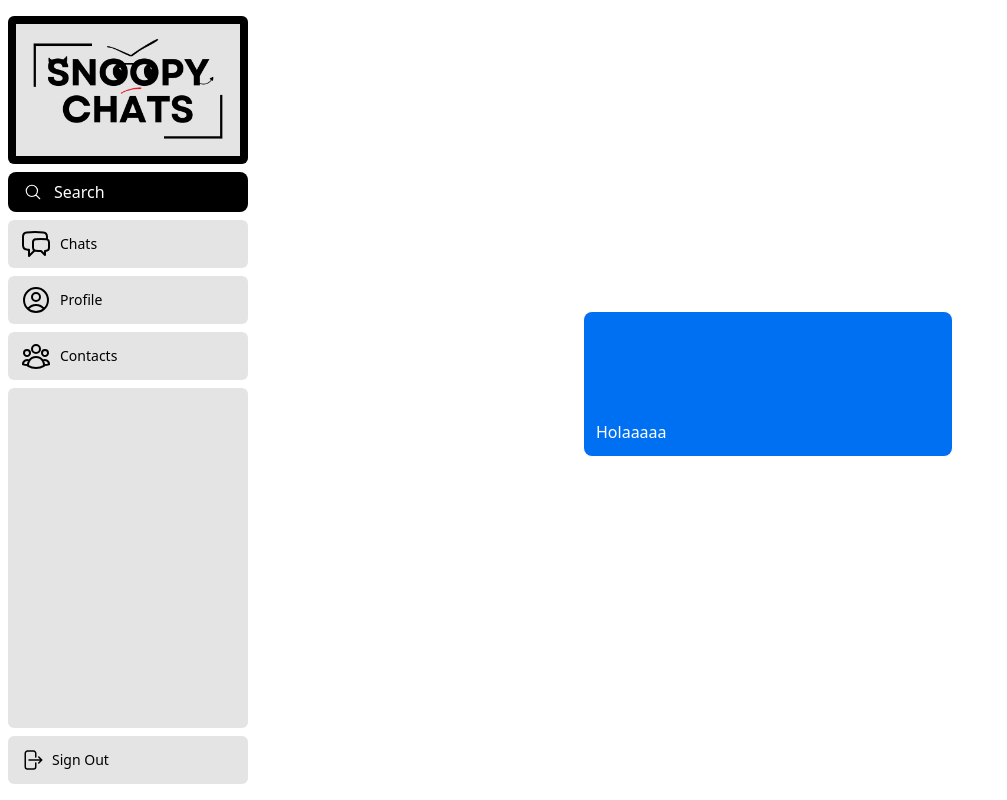
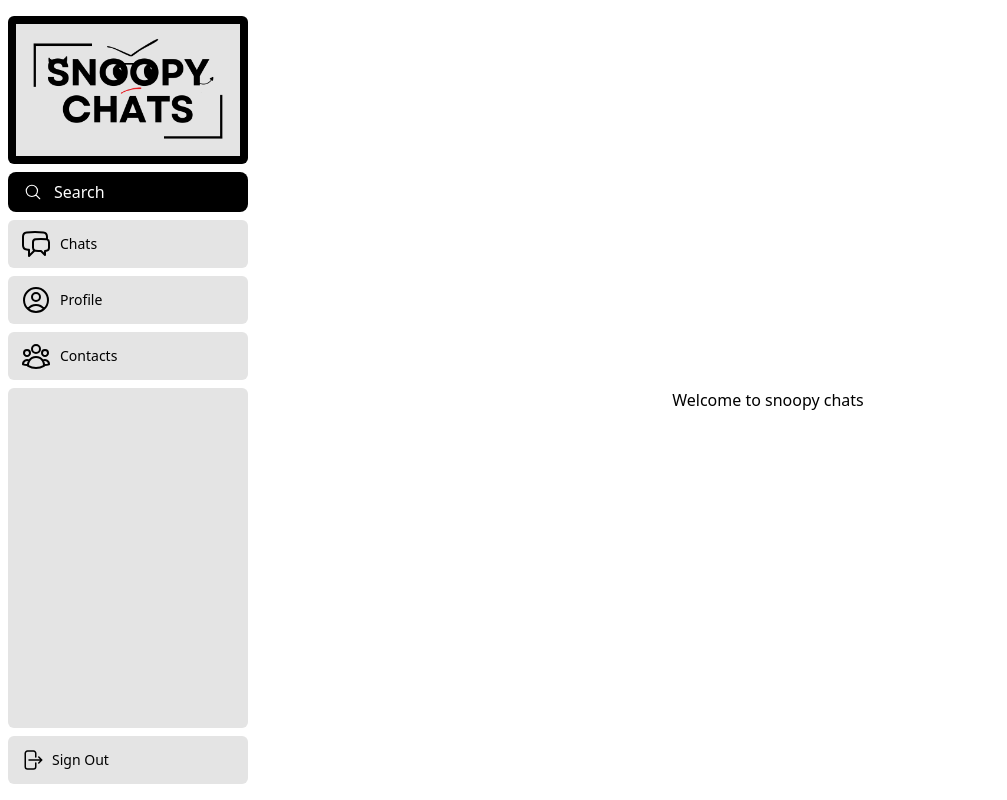
Before and after one commit to azazel-oss/snoopy, a Next.js app: page /dashboard in a window 1280 px wide. Shown: the whole page, without its empty margins (0-1007 px from the left). Built offline with nearby package versions, Linux system fonts and the light colour scheme.

Commit message:
give dashboard its own route

```diff
--- a/app/(portal)/dashboard/page.tsx
+++ /dev/null
@@ -1,11 +0,0 @@
-export default function Home() {
-  return (
-    <main className="flex items-center justify-center md:h-screen">
-      <div className="relative mx-auto flex w-full max-w-[400px] flex-col space-y-2.5 p-4 md:-mt-32">
-        <div className="flex h-20 w-full items-end rounded-lg bg-blue-500 p-3 md:h-36">
-          <div className="w-32 text-white md:w-36">Holaaaaa</div>
-        </div>
-      </div>
-    </main>
-  )
-}
--- a/app/(portal)/dashboard/layout.tsx
+++ b/app/dashboard/layout.tsx
@@ -2,7 +2,7 @@ import SideNav from '@/app/ui/sidenav'
 import '@/app/ui/global.css'
 
 export const metadata = {
-  title: 'Next.js',
+  title: 'Dashboard',
   description: 'Generated by Next.js',
 }
 
@@ -17,9 +17,9 @@ export default function RootLayout({
         <div className="w-full flex-none md:w-64">
           <SideNav />
         </div>
-        <div className="flex-grow p-6 md:overflow-y-auto md:p-12">
+        <section className="flex flex-grow p-4 md:overflow-y-auto">
           {children}
-        </div>
+        </section>
       </body>
     </html>
   )
--- /dev/null
+++ b/app/dashboard/page.tsx
@@ -0,0 +1,22 @@
+import AccountSearch from '../ui/account-search'
+
+export default function Home({
+  searchParams,
+}: {
+  searchParams?: {
+    query: string
+  }
+}) {
+  const query = searchParams?.query || ''
+  return (
+    <main className="flex flex-col w-full items-center justify-center flex-grow">
+      {query ? (
+        <div className="flex-grow inline w-full rounded-lg bg-logo-bg-light p-3">
+          <AccountSearch query={query} />
+        </div>
+      ) : (
+        <div>Welcome to snoopy chats</div>
+      )}
+    </main>
+  )
+}
```
